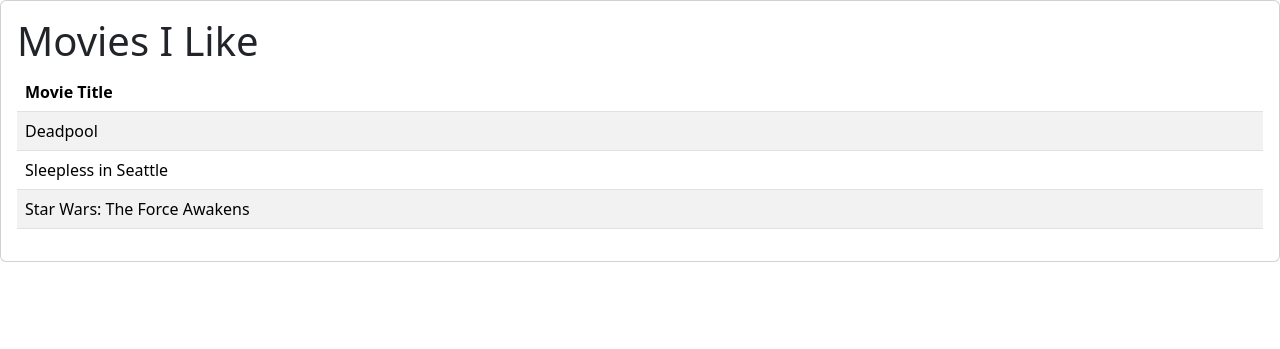
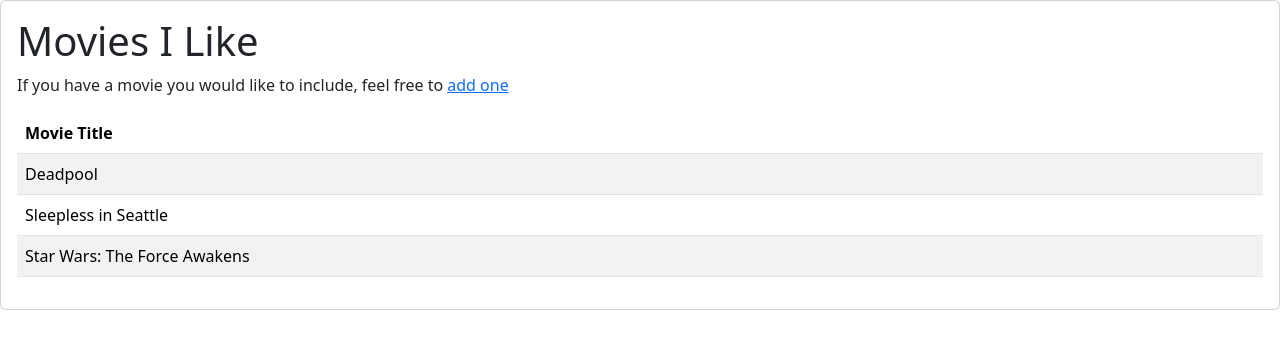
Before and after one commit to elijrucker/phpDevelopment, a PHP site: page /php_development/labs/week5/index.php in a window 1280 px wide. Shown: the top 349 px of the page. Run offline with PHP 8.4, Linux system fonts and the light colour scheme; data comes from the database, SQL or seed files in the repository.

Commit message:
Added "add movie" button to index.php

```diff
--- a/php_development/labs/week5/index.php
+++ b/php_development/labs/week5/index.php
@@ -2,17 +2,19 @@
     PHP Web Development with MySQL
     Week 5 Labs - Chapter 15
 -->
+<!DOCTYPE html>
+<html>
 
-<html>
 <head>
     <link href="https://cdn.jsdelivr.net/npm/bootstrap@5.3.8/dist/css/bootstrap.min.css" rel="stylesheet" integrity="sha384-sRIl4kxILFvY47J16cr9ZwB07vP4J8+LH7qKQnuqkuIAvNWLzeN8tE5YBujZqJLB" crossorigin="anonymous">
     <title>Movies I Like - Week 5 Labs</title>
 </head>
+
 <body>
     <div class="card">
         <div class="card-body">
             <h1>Movies I Like</h1>
-
+            <p>If you have a movie you would like to include, feel free to <a href='addmovie.php'> add one</a></p>
             <?php
             require_once('dbconnection.php');
 
@@ -34,8 +36,7 @@
                     </thead>
                     <tbody>
                         <?php
-                            while($row = mysqli_fetch_assoc($result))
-                            {
+                        while ($row = mysqli_fetch_assoc($result)) {
                             echo "<tr><td>" .
                                 "<a class='nav-link' href='moviedetails.php?id=" . $row['id'] .
                                 "'>" . $row['title'] . "</a></td></tr>";
@@ -55,4 +56,5 @@
 
     <script src="https://cdn.jsdelivr.net/npm/bootstrap@5.3.8/dist/js/bootstrap.bundle.min.js" integrity="sha384-FKyoEForCGlyvwx9Hj09JcYn3nv7wiPVlz7YYwJrWVcXK/BmnVDxM+D2scQbITxI" crossorigin="anonymous"></script>
 </body>
+
 </html>
```
Lines whose indentation alone changed are shown as unchanged.
